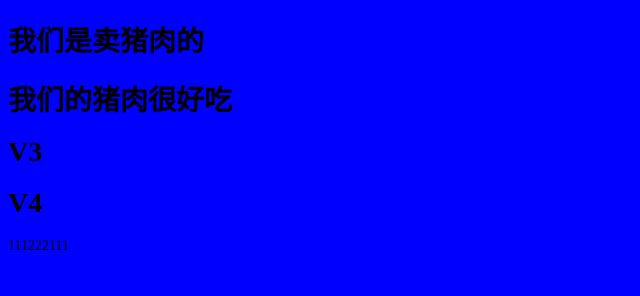
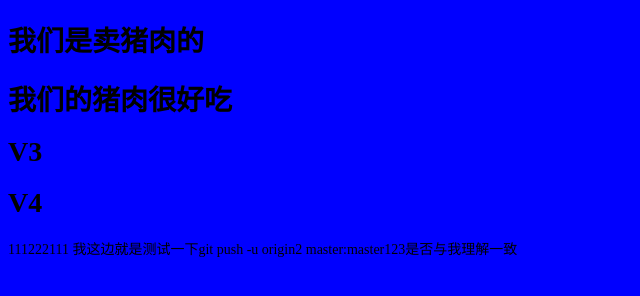
Before and after one commit to ryanchosen/git-demo-1, a plain HTML site: page index.html in a window 1280 px wide. Shown: the whole page, without its empty margins (0-640 px from the left). Drawn offline with Linux system fonts and the light colour scheme.

Commit message:
我这边就是测试一下git push -u origin2 master:master123是否与我理解一致

```diff
--- a/index.html
+++ b/index.html
@@ -14,6 +14,7 @@
     <h1>V3</h1>
     <h1>V4</h1>
     111222111
+    我这边就是测试一下git push -u origin2 master:master123是否与我理解一致
 </body>
 
 </html>
```
